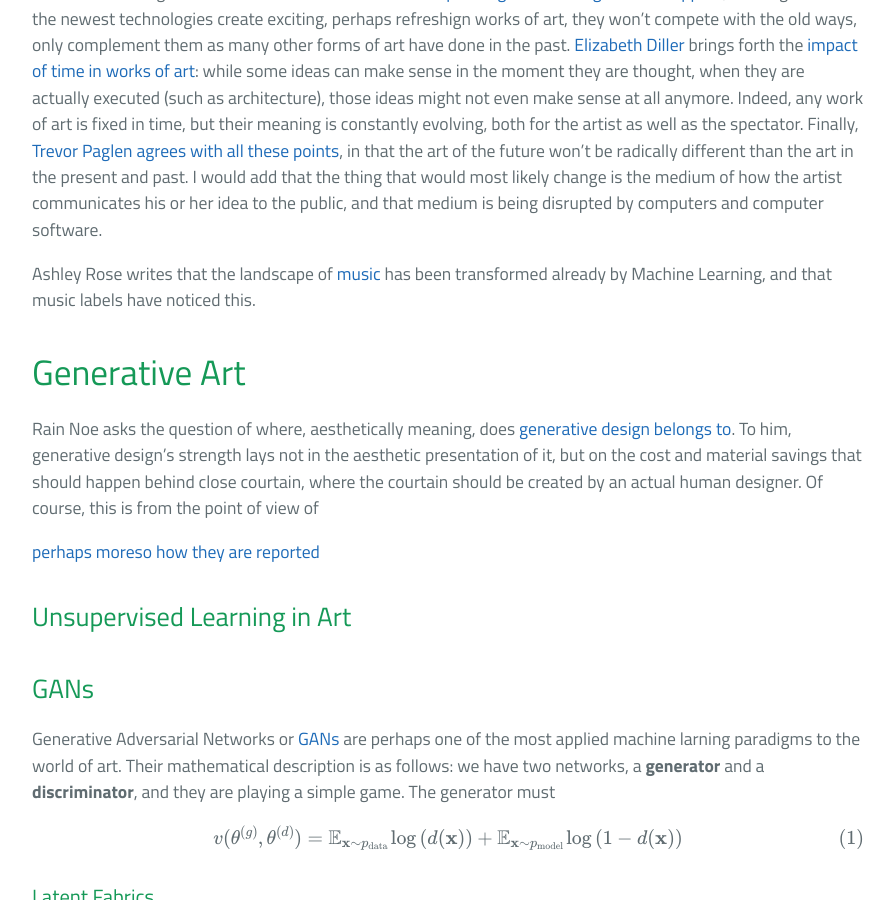
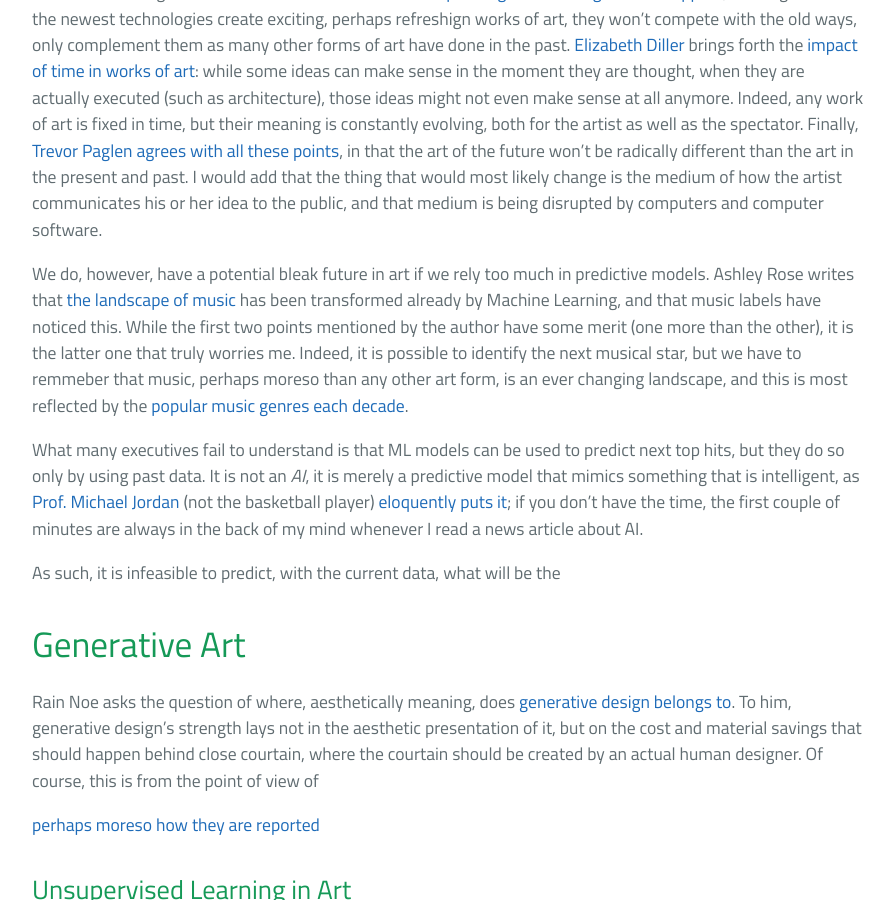
Before and after one commit to PDillis/pdillis.github.io, a Jekyll site: the page built from _posts/2019-07-14-UnsupervisingArt.markdown, in a window 1280 px wide and 900 px high, scrolled down 1548 px. Shown: the whole window, without its empty margins (192-1085 px from the left). Built offline with Jekyll 4.4.1, drawn with Linux system fonts in a browser that asks for light colours; formulas are drawn with MathJax 3; some of the changed text lies outside the part shown.

Commit message:
Update and rename 2019-07-12-UnsupervisingArt.markdown to 2019-07-14-UnsupervisingArt.markdown

```diff
--- a/_posts/2019-07-12-UnsupervisingArt.markdown
+++ b/_posts/2019-07-14-UnsupervisingArt.markdown
@@ -24,7 +24,11 @@ But what exactly lies in the future of art? It is of course hard to tell with ce
 
 [Marcel Dzama](https://www.davidzwirner.com/artists/marcel-dzama) argues that [classical forms of art such as painting and drawing won't disappear](https://www.artsy.net/series/artsy-editors-future-art/artsy-editors-future-art-marcel-dzama), and I agree: while the newest technologies create exciting, perhaps refreshign works of art, they won't compete with the old ways, only complement them as many other forms of art have done in the past. [Elizabeth Diller](https://www.paglen.com/) brings forth the [impact of time in works of art](https://www.artsy.net/series/artsy-editors-future-art/artsy-editors-future-art-elizabeth-diller): while some ideas can make sense in the moment they are thought, when they are actually executed (such as architecture), those ideas might not even make sense at all anymore. Indeed, any work of art is fixed in time, but their meaning is constantly evolving, both for the artist as well as the spectator. Finally, [Trevor Paglen](https://www.paglen.com/) [agrees with all these points](https://www.artsy.net/series/artsy-editors-future-art/artsy-editors-future-art-trevor-paglen), in that the art of the future won't be radically different than the art in the present and past. I would add that the thing that would most likely change is the medium of how the artist communicates his or her idea to the public, and that medium is being disrupted by computers and computer software.
 
-Ashley Rose writes that the landscape of [music](https://www.entrepreneur.com/article/327781) has been transformed already by Machine Learning, and that music labels have noticed this.
+We do, however, have a potential bleak future in art if we rely too much in predictive models. Ashley Rose writes that [the landscape of music](https://www.entrepreneur.com/article/327781) has been transformed already by Machine Learning, and that music labels have noticed this. While the first two points mentioned by the author have some merit (one more than the other), it is the latter one that truly worries me. Indeed, it is possible to identify the next musical star, but we have to remmeber that music, perhaps moreso than any other art form, is an ever changing landscape, and this is most reflected by the [popular music genres each decade](http://www.thepeoplehistory.com/music.html).
+
+What many executives fail to understand is that ML models can be used to predict next top hits, but they do so only by using past data. It is not an *AI*, it is merely a predictive model that mimics something that is intelligent, as [Prof. Michael Jordan](https://people.eecs.berkeley.edu/~jordan/) (not the basketball player) [eloquently puts it](https://youtu.be/4inIBmY8dQI); if you don't have the time, the first couple of minutes are always in the back of my mind whenever I read a news article about AI.
+
+As such, it is infeasible to predict, with the current data, what will be the
 
 # Generative Art
 
```
Also changed, not shown: other parts of _posts/2019-07-14-UnsupervisingArt.markdown (+1 -1 lines).
